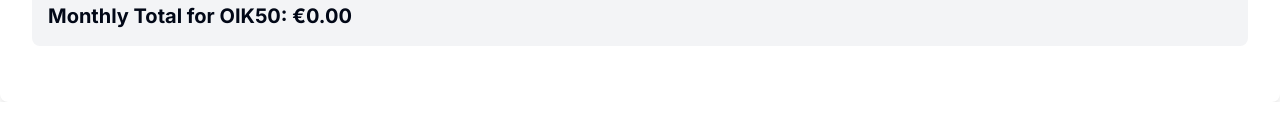
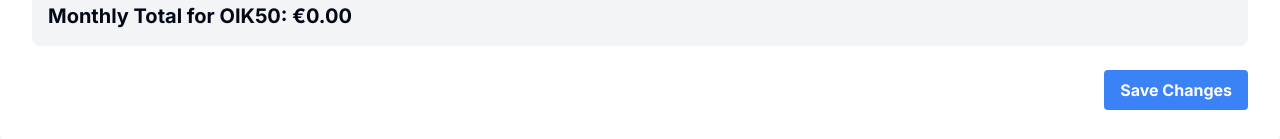
Before and after one commit to adenadoume/lefkas-nextjs, a Next.js app: page / in a window 1280 px wide. Shown: the part 2480-2619 px from the top of the page. Before the commit the page ends 2582 px from the top, so only its background shows below. Built offline with nearby package versions, Linux system fonts and the light colour scheme; no server answers; the database is empty.

Commit message:
Correct Cursor

```diff
--- a/components/SpreadsheetApp.tsx
+++ b/components/SpreadsheetApp.tsx
@@ -33,6 +33,7 @@ export default function SpreadsheetApp() {
   const [selectedMonth, setSelectedMonth] = useState(months[new Date().getMonth()])
   const [selectedBuilding, setSelectedBuilding] = useState(buildings[0])
   const [saveStatus, setSaveStatus] = useState<'idle' | 'saving' | 'saved' | 'error'>('idle')
+  const [showSavedMessage, setShowSavedMessage] = useState(false);
 
   const debouncedSave = useRef(
     debounce(async (entryData) => {
@@ -51,6 +52,7 @@ export default function SpreadsheetApp() {
         }
         console.log('Entry saved successfully:', responseData)
         setSaveStatus('saved')
+        setShowSavedMessage(true);
       } catch (error) {
         console.error('Error saving entry:', error)
         setSaveStatus('error')
@@ -85,6 +87,16 @@ export default function SpreadsheetApp() {
     }
     fetchData()
   }, [])
+
+  useEffect(() => {
+    if (showSavedMessage) {
+      const timer = setTimeout(() => {
+        setShowSavedMessage(false);
+      }, 3000);
+
+      return () => clearTimeout(timer);
+    }
+  }, [showSavedMessage]);
 
   const getDaysInMonth = (month: string): number => {
     const date = new Date(new Date().getFullYear(), months.indexOf(month) + 1, 0)
@@ -157,6 +169,7 @@ export default function SpreadsheetApp() {
       const result = await response.json();
       console.log('New entry saved:', result);
       setSaveStatus('saved');
+      setShowSavedMessage(true);
     } catch (error) {
       console.error('Error saving new entry:', error);
       setSaveStatus('error');
@@ -331,6 +344,19 @@ export default function SpreadsheetApp() {
           </TabsContent>
         ))}
       </Tabs>
+      <div className="mt-4 flex justify-end">
+        <button
+          onClick={() => debouncedSave(data)}
+          className="bg-blue-500 hover:bg-blue-700 text-white font-bold py-2 px-4 rounded"
+        >
+          Save Changes
+        </button>
+      </div>
+      {showSavedMessage && (
+        <div className="text-right mt-2">
+          <span className="text-sm text-green-600">Changes saved</span>
+        </div>
+      )}
     </div>
   )
 }
```
